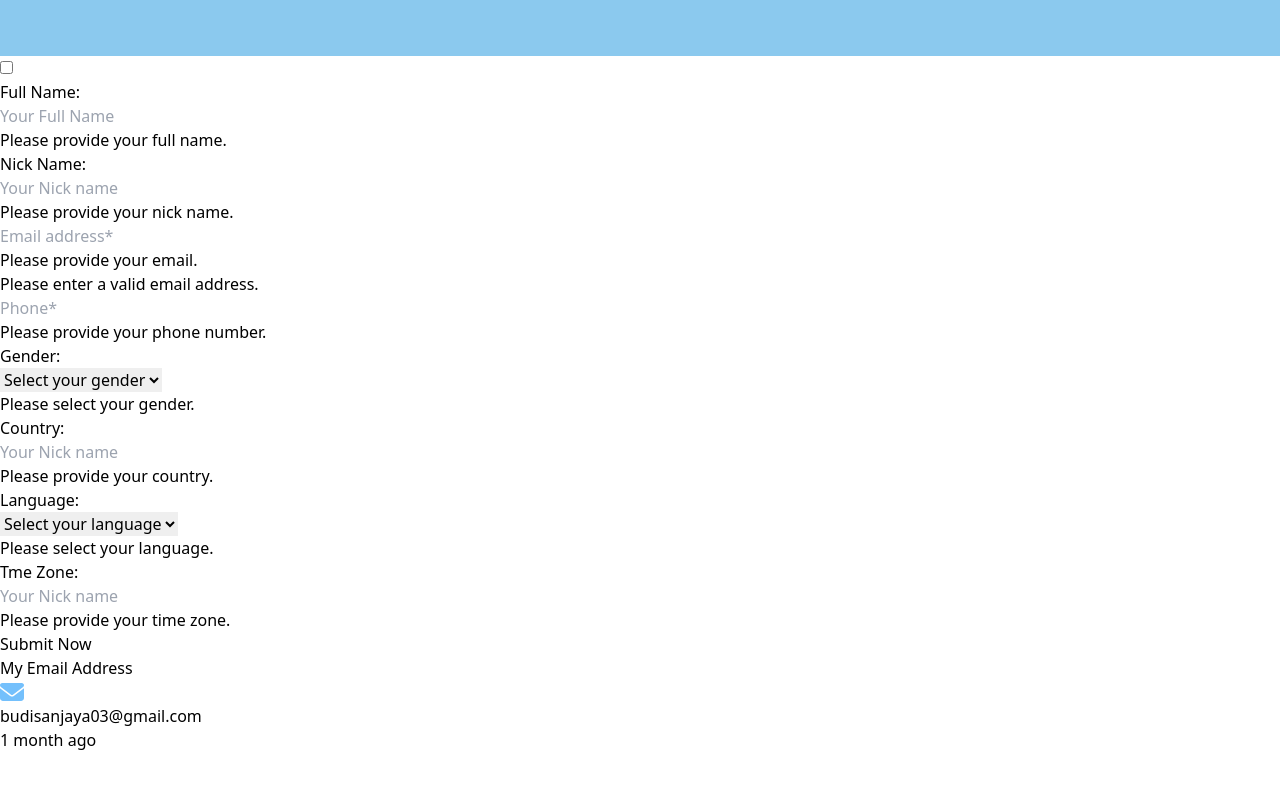
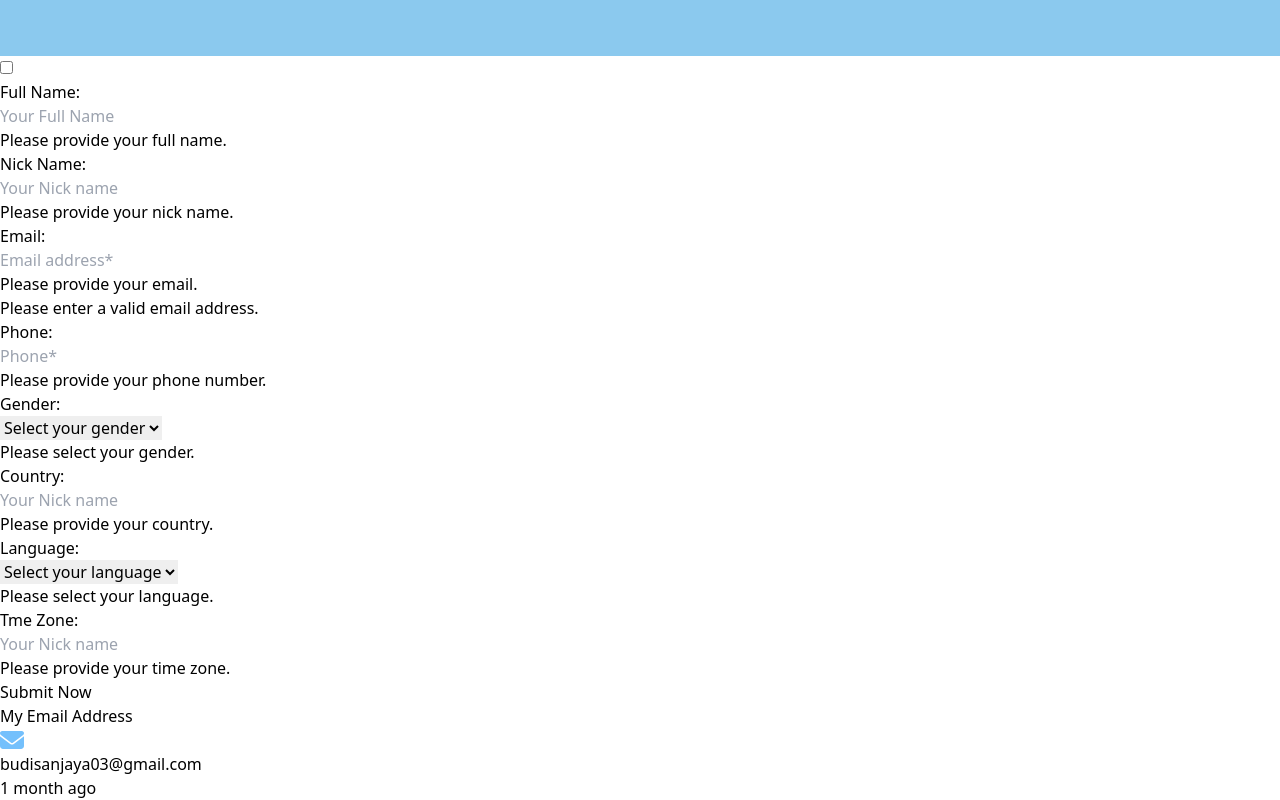
Before and after one commit to Orang9/Hadir, a React (Vite) app: page /setting in a window 1280 px wide. Shown: the part 1636-2436 px from the top of the page. Before the commit the page ends 2388 px from the top, so only its background shows below. Built offline with nearby package versions, Linux system fonts and the light colour scheme.

Commit message:
Fixed bug

```diff
--- a/src/pages/auth/Login.tsx
+++ b/src/pages/auth/Login.tsx
@@ -1,4 +1,4 @@
-import { useNavigate } from "react-router-dom";
+import { Link, useNavigate } from "react-router-dom";
 import login_image from "../../assets/login_image.png"
 
 export default function Login() {
@@ -65,6 +65,8 @@ export default function Login() {
                         value="Login"
                         onClick={() => navigate("/dashboard")}
                       />
+
+                      {/* <Link to={"/dashboard"}></Link> */}
                     </div>
                   </form>
                 </div>
--- a/src/pages/layouts/Setting.tsx
+++ b/src/pages/layouts/Setting.tsx
@@ -79,6 +79,7 @@ export default function Setting() {
                 </p>
               </div>
               <div>
+                <h2>Email:</h2>
                 <input
                   type="email"
                   name="email"
@@ -94,6 +95,7 @@ export default function Setting() {
                 </p>
               </div>
               <div>
+                <h2>Phone:</h2>
                 <input
                   type="text"
                   name="phone"
@@ -187,11 +189,11 @@ export default function Setting() {
           <div>
             <h2 className="text-xl font-bold">My Email Address</h2>
             <div className="flex items-center">
-                {emailIcon}
-                <div className="pl-8">
-                    <h2 className="text-lg">budisanjaya03@gmail.com</h2>
-                    <h3 className="text-gray-400">1 month ago</h3>
-                </div>
+              {emailIcon}
+              <div className="pl-8">
+                <h2 className="text-lg">budisanjaya03@gmail.com</h2>
+                <h3 className="text-gray-400">1 month ago</h3>
+              </div>
             </div>
           </div>
         </div>
```
